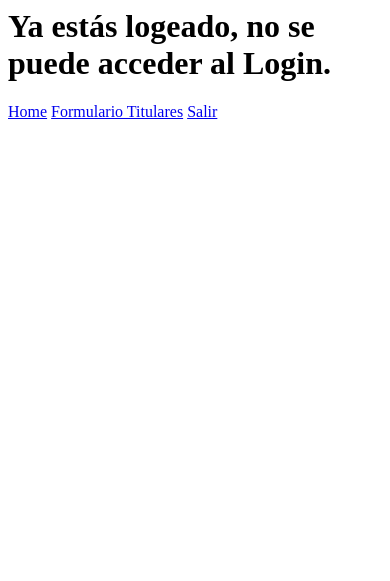
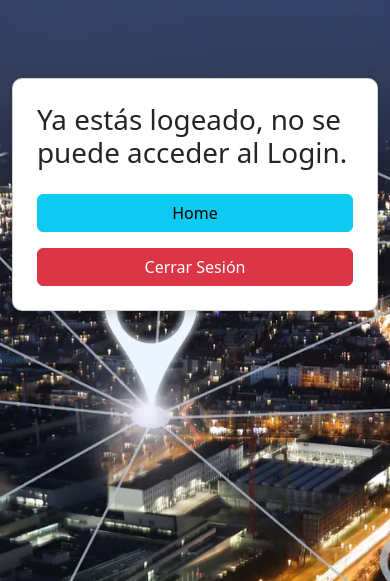
Before and after one commit to mauroaramirez/App4, a PHP site: template app/public/views/login.php in a window 390 px wide. Shown: the top 581 px of the page. Before the commit the page ends 119 px from the top, so only its background shows below. Run offline with PHP 8.4, Linux system fonts and the light colour scheme; the template is opened without the code that fills it, so the values that code supplies are empty; the visitor is signed in with stand-in values (Sample User, id 1).

Commit message:
Se corrige y da estilo a pantallas de login y validacion de usuario

```diff
--- a/app/public/views/login.php
+++ b/app/public/views/login.php
@@ -67,10 +67,17 @@ if (!isset($_SESSION['rol'])) :
 
 	</html>
 <?php else : ?>
-	<div class="container text-center mt-5">
-		<h1>Ya estás logeado, no se puede acceder al Login.</h1>
-		<a href="./index.php" class="btn btn-secondary mt-3">Home</a>
-		<a href="./formTitulares.php" class="btn btn-secondary mt-3">Formulario Titulares</a>
-		<a href="./logout.php" class="btn btn-danger mt-3">Salir</a>
-	</div>
+	<link href="https://cdn.jsdelivr.net/npm/bootstrap@5.3.0-alpha1/dist/css/bootstrap.min.css" rel="stylesheet">
+	<link rel="stylesheet" href="../css/style.css">
+	<div class="container mt-5">
+        <div class="row justify-content-center">
+            <div class="col-md-5">
+                <div class="card p-4">
+					<h1>Ya estás logeado, no se puede acceder al Login.</h1>
+					<a href="../views/home.php" class="btn btn-info mt-3">Home</a>
+					<a href="./logout.php" class="btn btn-danger mt-3">Cerrar Sesión</a>
+				</div>
+			</div>
+        </div>
+    </div>
 <?php endif ?>
```
Also changed, not shown: app/public/controllers/scriptSession.php (+35 -7 lines).
